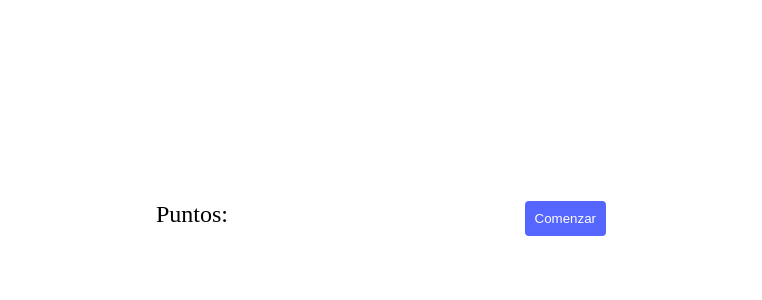
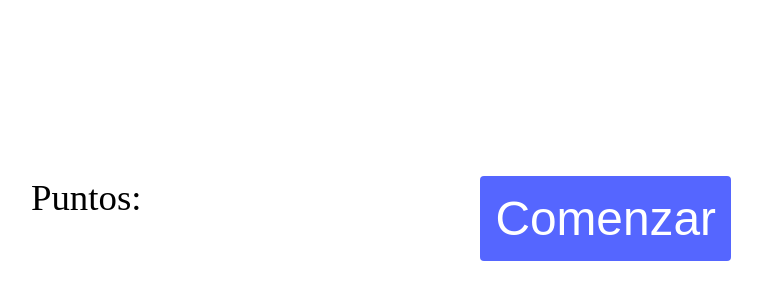
Before and after one commit to Mussain06/SerpienteJS, a plain HTML site: page index.html in a window 1280 px wide. Shown: the part 192-492 px from the top of the page, without its empty margins (259-1021 px from the left). Drawn offline with Linux system fonts and the light colour scheme.

Commit message:
Mejorando las escalas

```diff
--- a/style.css
+++ b/style.css
@@ -14,7 +14,7 @@ body{
 }
 
 .mapa, .tablaPuntos{
-    min-width: 450px;
+    min-width: 700px;
 }
 
 .perder{
@@ -27,7 +27,7 @@ body{
 }
 
 .tablaPuntos{
-    font-size: 1.5em;
+    font-size: 2.3em;
     display: flex;
     justify-content: space-between;
     margin-top: 20px;
@@ -43,8 +43,9 @@ body{
     color: #fff;
     background-color: #56f;
     border: none;
-    padding: 10px;
+    padding: 15px;
     border-radius: 4px;
+    font-size: 1.3em;
 }
 
 .cuadrado{
```
